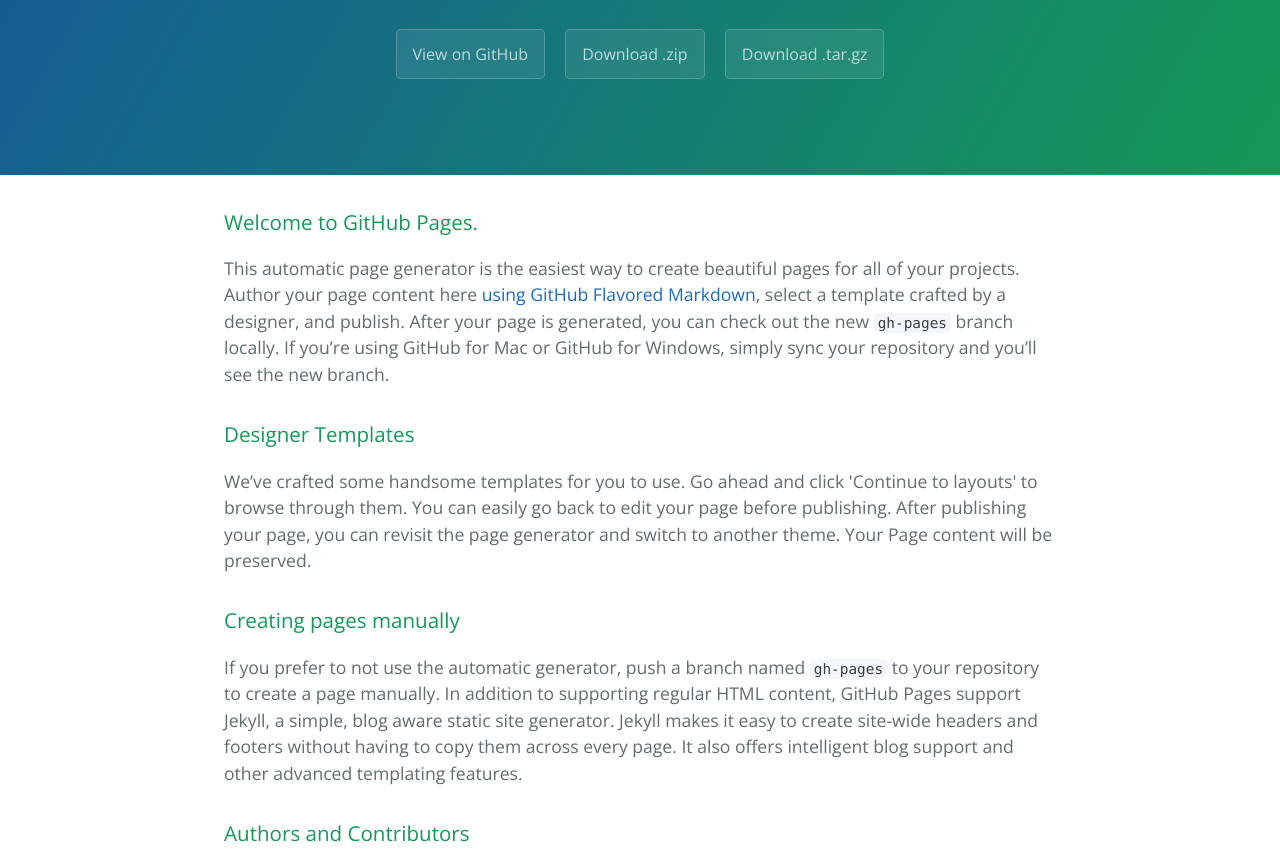
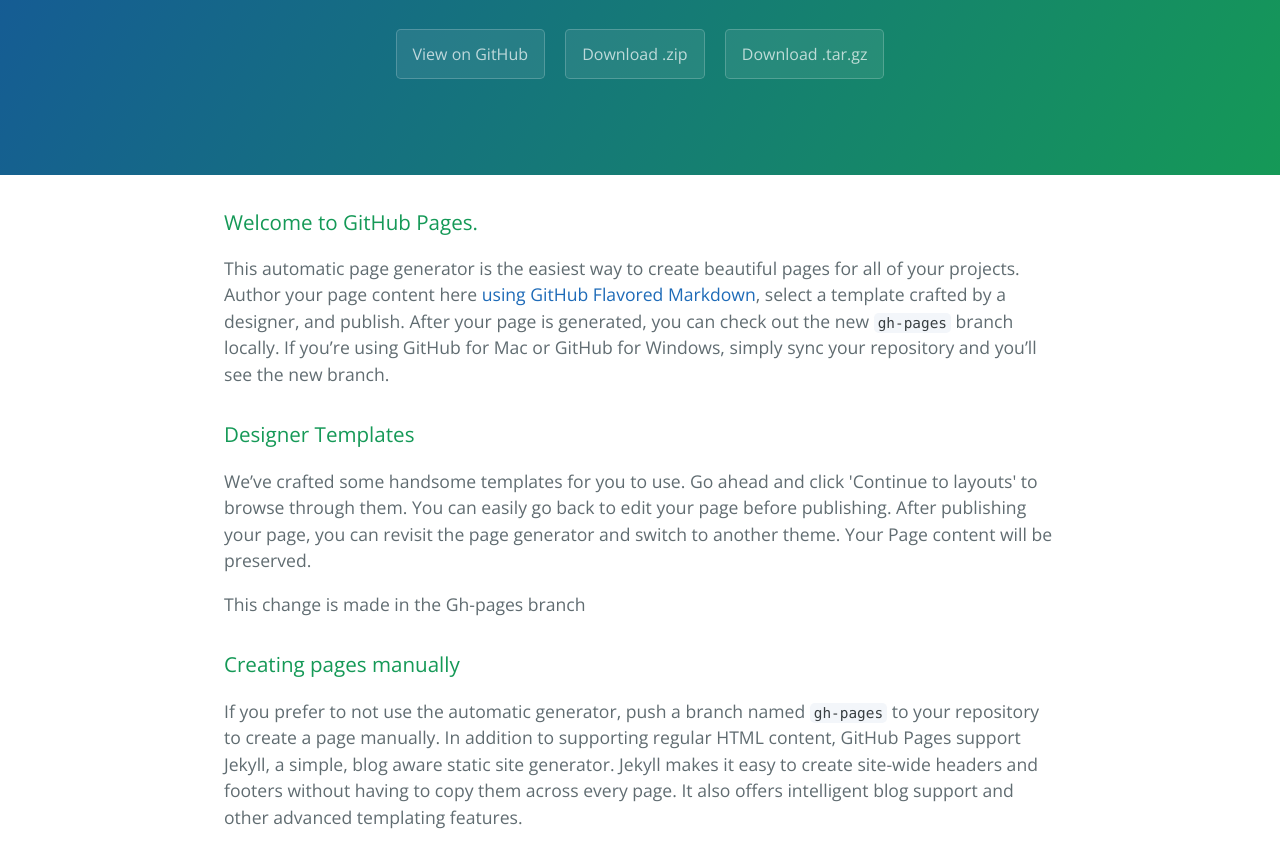
Before and after one commit to kaykaysea/sal-org, a plain HTML site: page index.html in a window 1280 px wide. Shown: the part 208-1067 px from the top of the page. Drawn offline with nearby package versions, Linux system fonts and the light colour scheme.

Commit message:
added para in the index page

```diff
--- a/index.html
+++ b/index.html
@@ -29,6 +29,8 @@
 
 <p>We’ve crafted some handsome templates for you to use. Go ahead and click 'Continue to layouts' to browse through them. You can easily go back to edit your page before publishing. After publishing your page, you can revisit the page generator and switch to another theme. Your Page content will be preserved.</p>
 
+<p>This change is made in the Gh-pages branch</p>
+
 <h3>
 <a id="creating-pages-manually" class="anchor" href="#creating-pages-manually" aria-hidden="true"><span class="octicon octicon-link"></span></a>Creating pages manually</h3>
 
```
